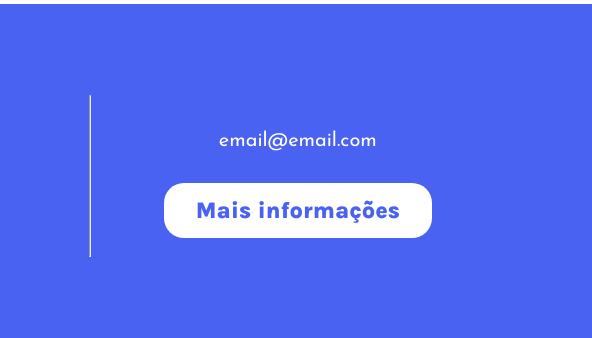
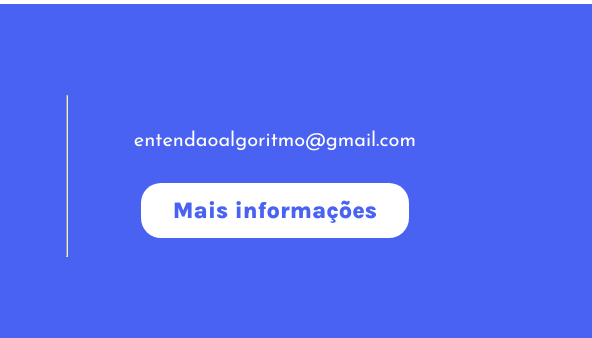
Before and after one commit to LarissaCamyle/Atividade-Extensionista, a plain HTML site: page curso.html in a window 1280 px wide. Shown: the part 1453-1791 px from the top of the page, 688-1280 px from the left. Drawn offline with Linux system fonts and the light colour scheme; a web font is replaced by a local one.

Commit message:
Ajustando e-mail no site

```diff
--- a/curso.html
+++ b/curso.html
@@ -110,7 +110,7 @@
         </div>
         <hr class="rodape-divisao">
         <div class="rodape-2">
-            <h4>email@email.com</h4>
+            <h4>entendaoalgoritmo@gmail.com</h4>
             <a class="btn mais-info-btn" href="mais-informacoes.html">Mais informações</a>
         </div>
     </footer>
```
Also changed, not shown: index.html (+1 -1 lines), mais-informacoes.html (+1 -1 lines).
